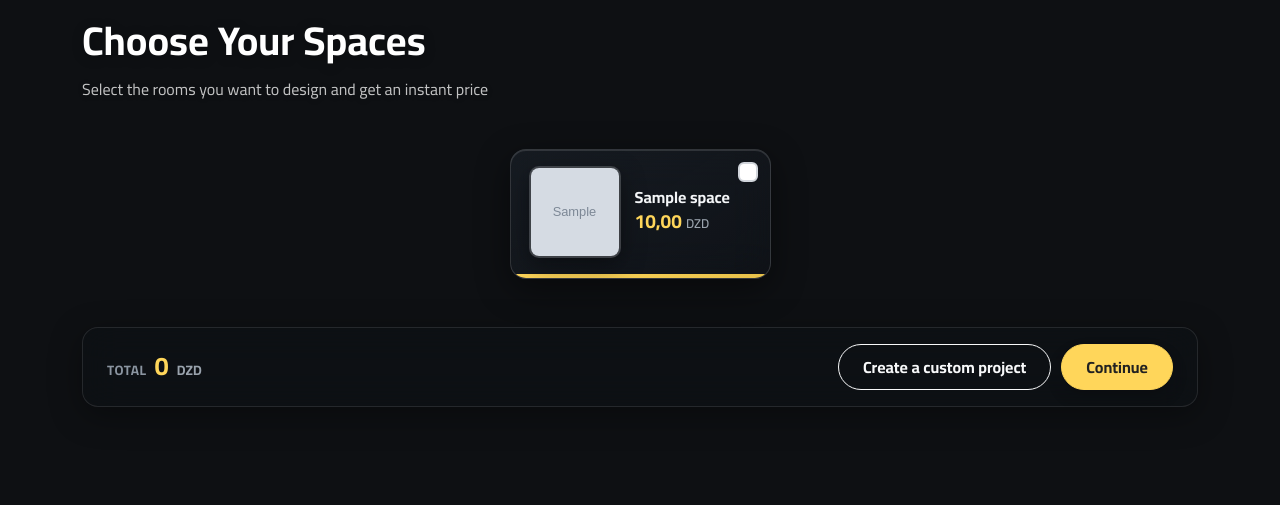
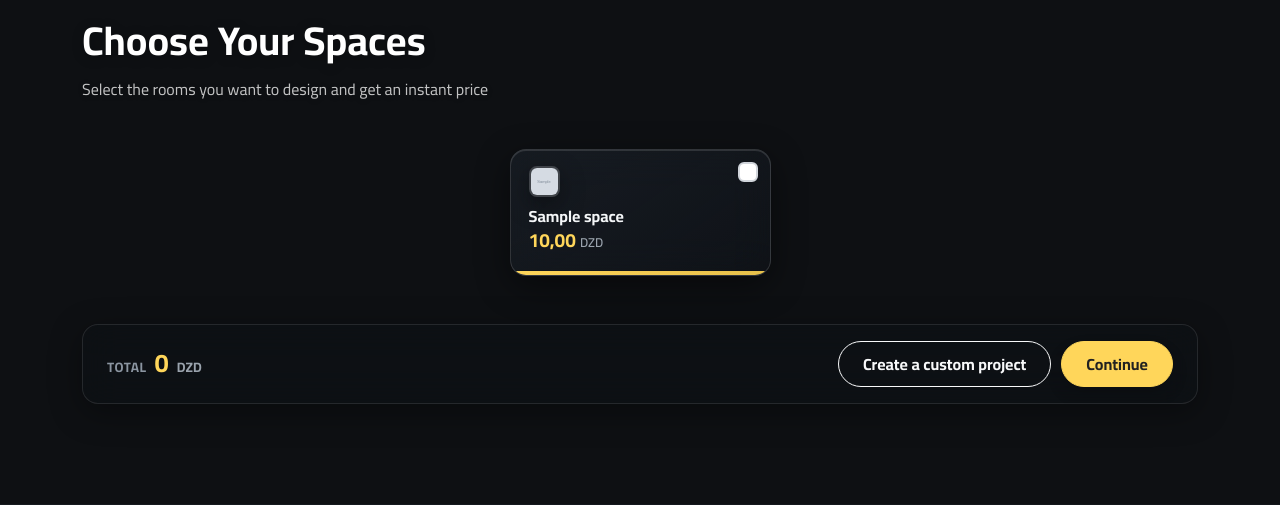
Before and after one commit to amraoui-mo7amed/loft-design-services, a Django app: page / in a window 1280 px wide. Shown: the part 804-1309 px from the top of the page. Run offline with Django 5.2, Linux system fonts and the light colour scheme; tables that the repository leaves empty hold one stand-in row (values such as "Sample post"); grey boxes marked "Sample" are stand-in pictures; some libraries are stand-ins or nearby versions.

Commit message:
style: update space card layout and image dimensions for improved design consistency

```diff
--- a/frontend/static/css/home.css
+++ b/frontend/static/css/home.css
@@ -302,17 +302,18 @@ body.landing-page .space-card-title {
 
 .space-card-main {
     display: flex;
-    align-items: center;
-    gap: 14px;
+    flex-direction: column;
+    align-items: flex-start;
+    gap: 10px;
     padding: 16px 18px;
     text-align: start;
 }
 
 .space-card-img {
-    width: 92px;
-    height: 92px;
+    width: 31px;
+    height: 31px;
     flex-shrink: 0;
-    border-radius: 10px;
+    border-radius: 8px;
     overflow: hidden;
     border: 2px solid rgba(255, 255, 255, 0.18);
     box-shadow: 0 8px 24px rgba(0, 0, 0, 0.4);
```
